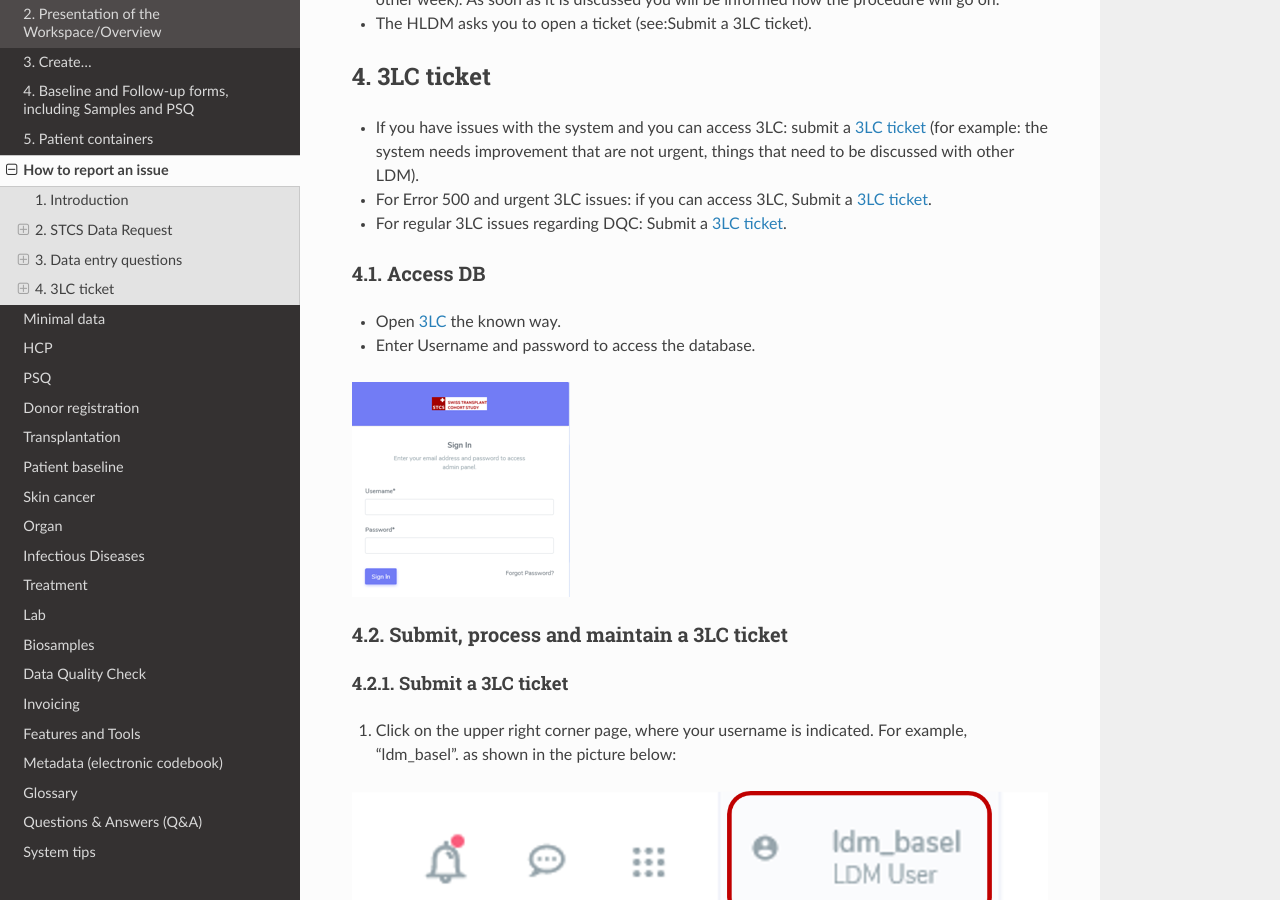
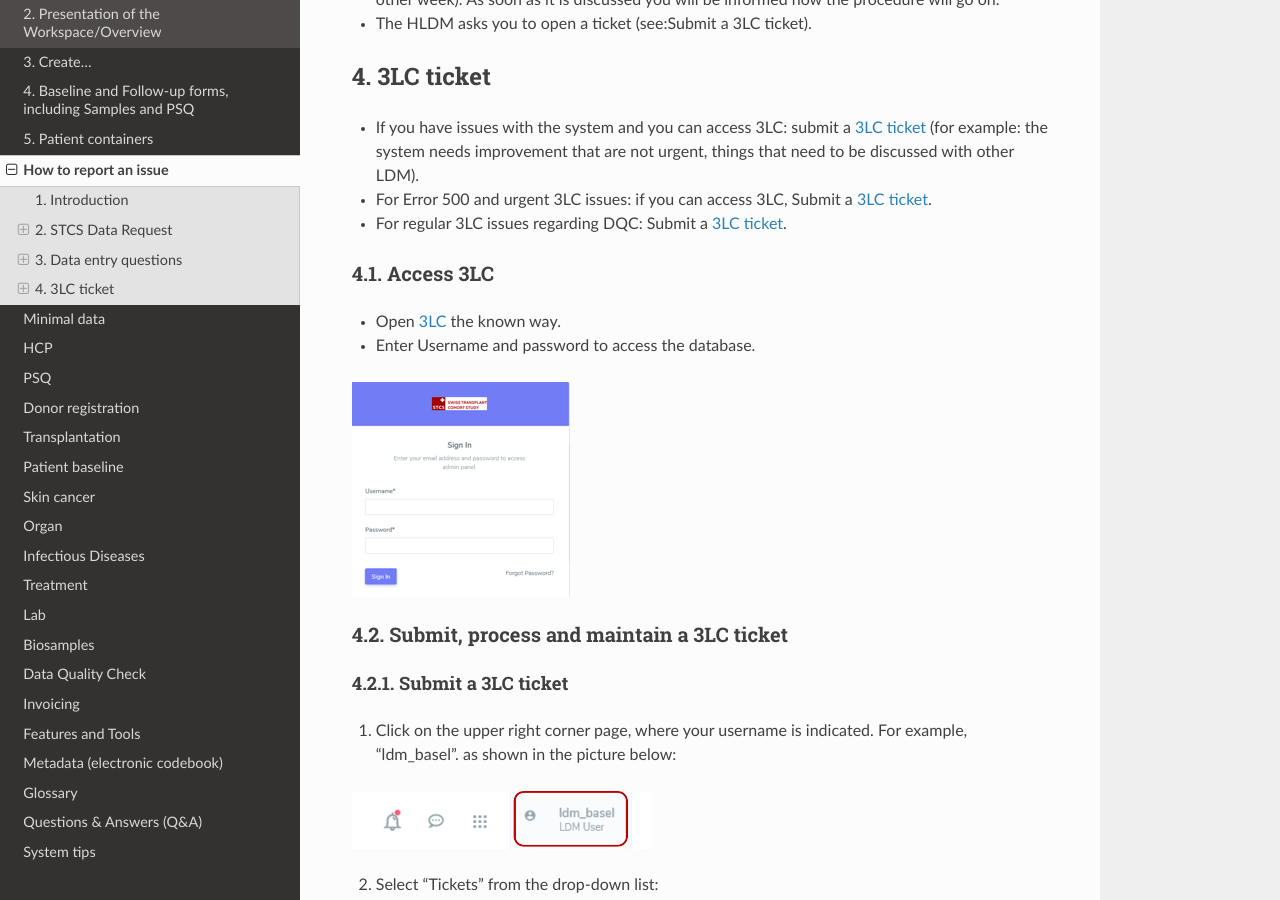
Before and after one commit to swiss-transplant-cohort-study/3LC-user-manual, a Sphinx documentation site: the page built from docs/source/issue.rst, in a window 1280 px wide and 900 px high, scrolled down 2651 px. Built offline with Sphinx 7.4.7 and the Read the Docs theme 3.1.0, drawn with Linux system fonts in a browser that asks for light colours.

Commit message:
Update issue.rst

```diff
--- a/docs/source/issue.rst
+++ b/docs/source/issue.rst
@@ -38,7 +38,7 @@
 
 3. Submit your request.
 
-2.2.	STCS Data Request procedure
+2.2. STCS Data Request procedure
 ====================================
 
 Please note the following:
@@ -52,7 +52,7 @@
 
 If you have data entry questions: ask HLDM.
 
-3.1.	Submit a data entry question
+3.1. Submit a data entry question
 ========================================
 
 Send a question to the current HLDM - Joëlle Dreifuss (joellelynn.dreifuss@usz.ch).
@@ -73,7 +73,7 @@
 * For Error 500 and urgent 3LC issues: if you can access 3LC, Submit a :ref:`3LC ticket <ticket>`.
 * For regular 3LC issues regarding DQC: Submit a :ref:`3LC ticket <ticket>`.
 
-4.1. Access DB
+4.1. Access 3LC
 ==================
 
 * Open `3LC <https://3lc.scicoreplus.unibas.ch/accounts/login/?next=/clinical_data/search2>`_ the known way.
@@ -92,6 +92,7 @@
 1. Click on the upper right corner page, where your username is indicated. For example, "ldm_basel". as shown in the picture below:
 
 .. image:: ldm.png
+  :width: 300
 
 2. Select "Tickets" from the drop-down list:
 
@@ -113,7 +114,7 @@
 
 7. The issue appears on the top of the section “TODO”.
 
-4.2.2.	Maintain a 3lc ticket
+4.2.2. Maintain a 3lc ticket
 ---------------------------------------------
 
 The Main page shows a list of spitted into 4 sections:
@@ -131,7 +132,9 @@
 
 Description of the different components of an issue
 ^^^^^^^^^^^^^^^^^^^^^^^^^^^^^^^^^^^^^^^^^^^^^^^^^^^^^^^
+
 .. image:: issue1.png
+  :width: 500
 
 Labels:
 """""""""""""
@@ -174,6 +177,7 @@
 In this example “26” comments were attached to this issue, but when you open the issue, only 4 comments are shown. This means that 22 comments were set as "internal" by the data center.
 
 .. image:: issue5.png
+  :width: 500
 
 4.2.3. Process a 3lc ticket
 ---------------------------------------
```
